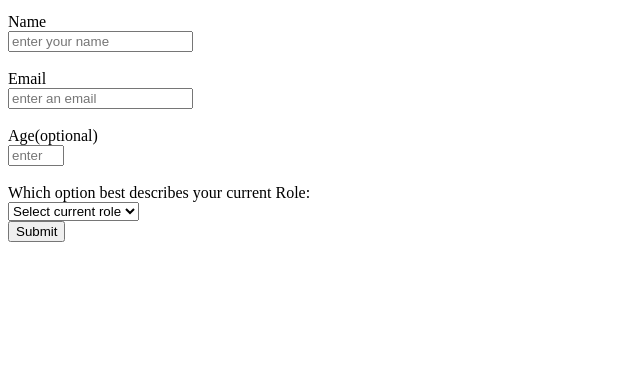
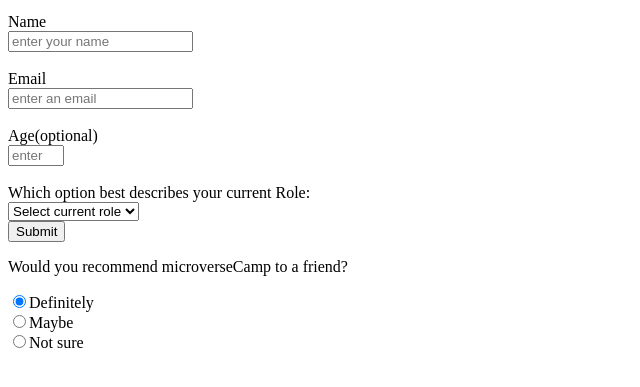
Before and after one commit to Anas-jaf/microverseServey, a plain HTML site: page index.html in a window 1280 px wide. Shown: the part 87-474 px from the top of the page, without its empty margins (0-640 px from the left). Drawn offline with Linux system fonts and the light colour scheme.

Commit message:
i have added feature 13 and 14

```diff
--- a/index.html
+++ b/index.html
@@ -28,14 +28,22 @@
   <option value="full time job">full time job</option>
   <option value="full time learner">full time learner</option>
   <option value="rather not to say">rather not to say</option>
-      <option value="other"></option>
+      <option value="other">other</option>
 </select>
         <br>
+     <input type="submit" value="Submit">
+    </form>
 
 
+    <div class="name">
+      <p>Would you recommend microverseCamp to a friend?</p>
+      <label>
+        <input name="user-recommend" value="definitely" type="radio" class="input-radio" checked="">Definitely</label>
+      <label><br>
+        <input name="user-recommend" value="maybe" type="radio" class="input-radio">Maybe</label><br>
 
-        <input type="submit" value="Submit">
-    </form>
+      <label><input name="user-recommend" value="not-sure" type="radio" class="input-radio">Not sure</label>
+    </div>
 
 
 </body>
```
